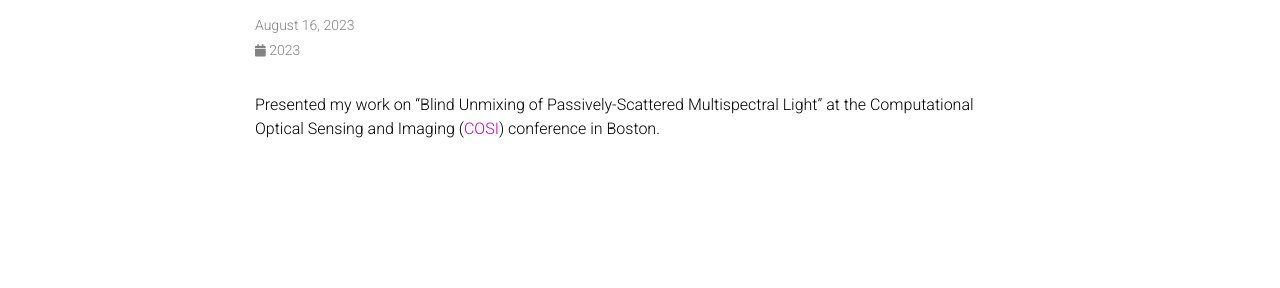
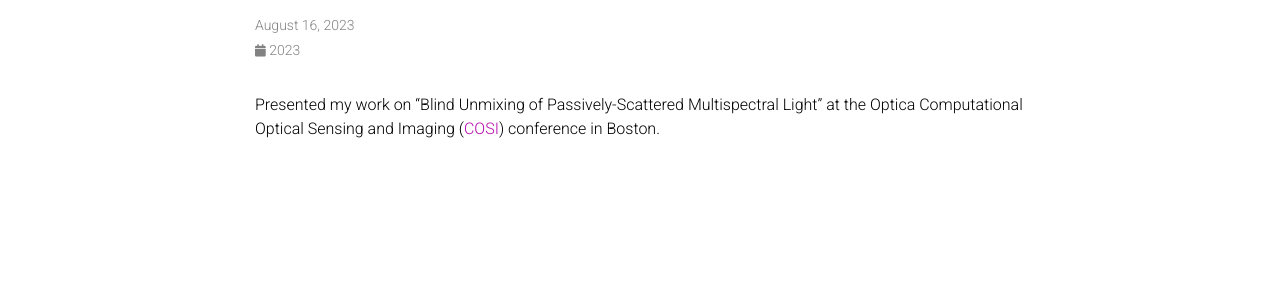
Before and after one commit to Hashe037/Hashe037.github.io, a Jekyll site: the page built from _news/announcement_cosi_2023.md, in a window 1280 px wide. Shown: the part 146-434 px from the top of the page. Built offline with Jekyll 4.4.1, drawn with Linux system fonts in a browser that asks for light colours; full-size pictures stand in for the smaller copies a plugin makes; comment, search, counter and statistics services are not loaded; a style sheet for code colours, icons or effects is not loaded.

Commit message:
conference updates

```diff
--- a/_news/announcement_cosi_2023.md
+++ b/_news/announcement_cosi_2023.md
@@ -4,4 +4,4 @@ date: 2023-08-16 15:59:00-0400
 inline: true
 related_posts: false
 ---
-Presented my work on "Blind Unmixing of Passively-Scattered Multispectral Light" at the Computational Optical Sensing and Imaging (<a href="https://www.optica.org/events/congress/imaging_and_applied_optics_congress/program/computational_optical_sensing_and_imaging/">COSI</a>) conference in Boston.
+Presented my work on "Blind Unmixing of Passively-Scattered Multispectral Light" at the Optica Computational Optical Sensing and Imaging (<a href="https://www.optica.org/events/congress/imaging_and_applied_optics_congress/program/computational_optical_sensing_and_imaging/">COSI</a>) conference in Boston.
```
Also changed, not shown: _news/announcement_iccp_2023.md (added, +7 -0 lines).
